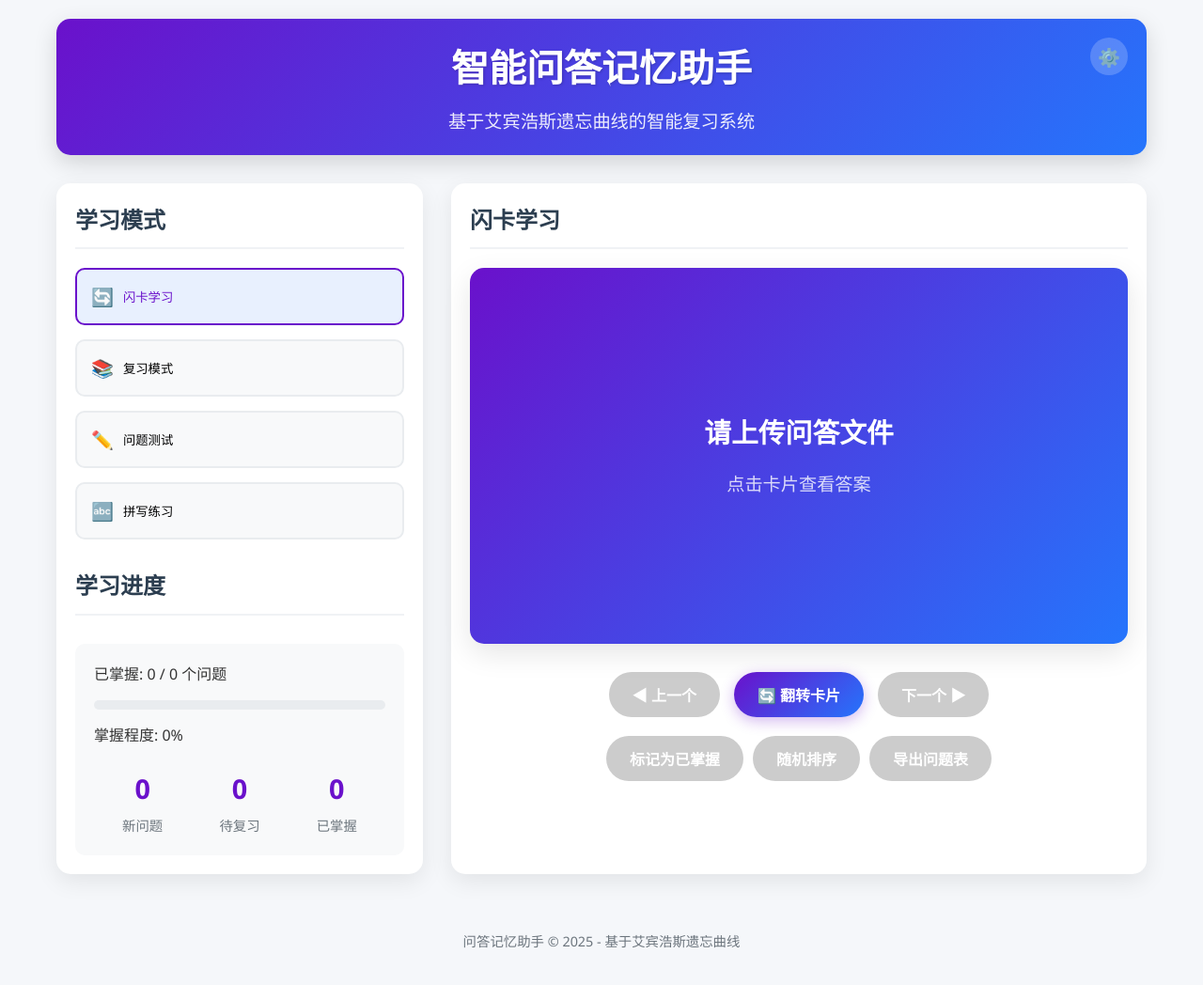
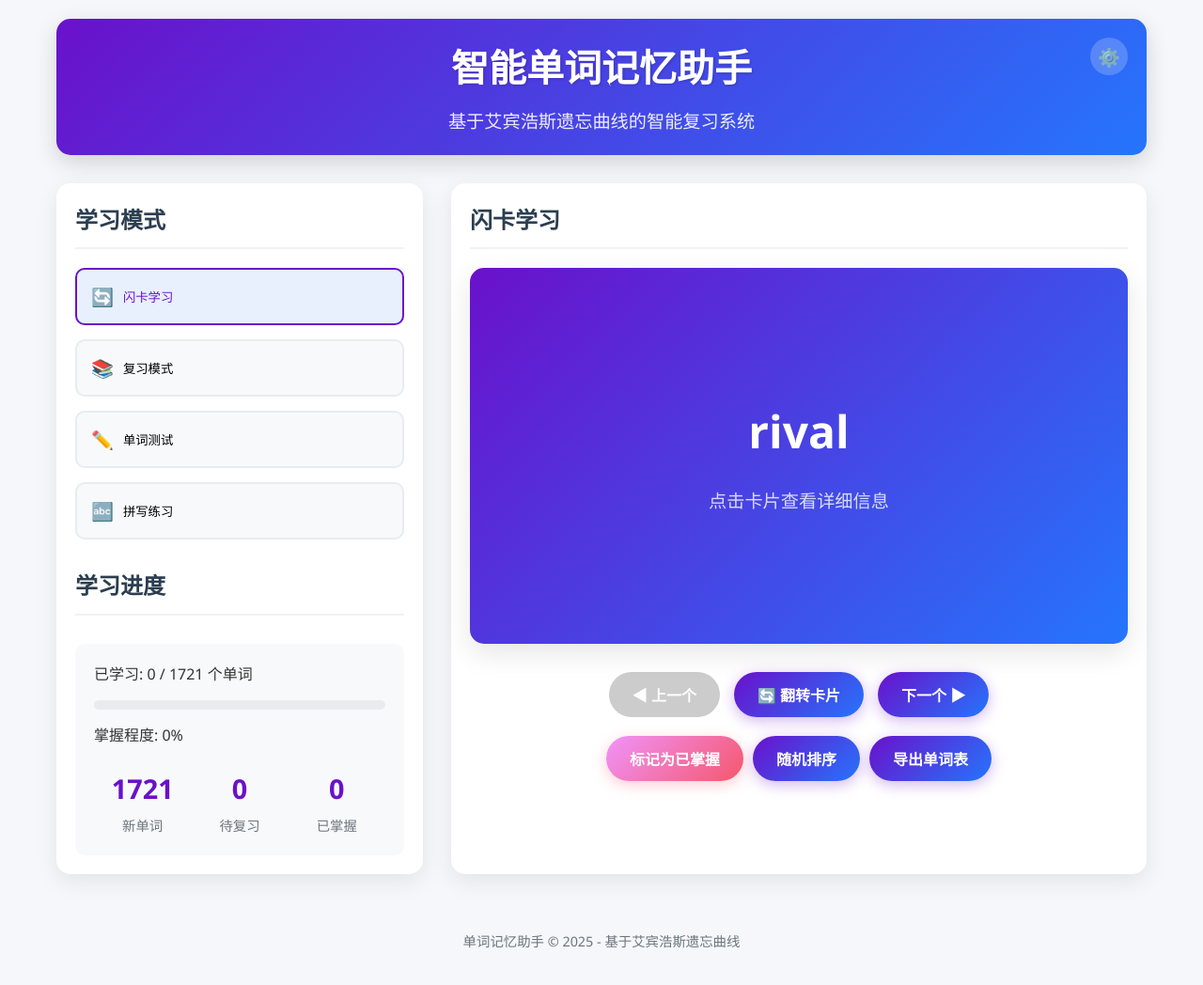
Before and after one commit to qiaoranweixia/danci, a plain HTML site: page index.html in a window 1280 px wide. Shown: the whole page at 94% size. Drawn offline with Linux system fonts and the light colour scheme.

Commit message:
Update index.html

```diff
--- a/index.html
+++ b/index.html
@@ -231,27 +231,31 @@
             text-align: left;
         }
 
-        .question {
-            font-size: 1.8rem;
+        .word {
+            font-size: 3rem;
             font-weight: bold;
             margin-bottom: 10px;
-            text-align: center;
-            line-height: 1.4;
         }
 
-        .answer {
-            font-size: 1.4rem;
-            line-height: 1.6;
+        .phonetic {
+            font-size: 1.5rem;
+            opacity: 0.9;
             margin-bottom: 15px;
         }
 
-        .topic {
+        .pos {
             display: inline-block;
             background: rgba(255, 255, 255, 0.2);
             padding: 5px 10px;
             border-radius: 20px;
             font-size: 1rem;
             margin-bottom: 15px;
+        }
+
+        .meaning {
+            font-size: 1.5rem;
+            margin-bottom: 15px;
+            line-height: 1.5;
         }
 
         .memory-aid {
@@ -449,11 +453,11 @@
                 flex-direction: column;
             }
 
-            .question {
-                font-size: 1.5rem;
+            .word {
+                font-size: 2.5rem;
             }
 
-            .answer {
+            .meaning {
                 font-size: 1.2rem;
             }
 
@@ -474,7 +478,7 @@
 <body>
     <div class="container">
         <header>
-            <h1>智能问答记忆助手</h1>
+            <h1>智能单词记忆助手</h1>
             <p class="subtitle">基于艾宾浩斯遗忘曲线的智能复习系统</p>
             <button class="settings-btn" id="settingsBtn">⚙️</button>
         </header>
@@ -493,7 +497,7 @@
                     </button>
                     <button class="mode-btn" data-mode="test">
                         <span class="mode-icon">✏️</span>
-                        <span>问题测试</span>
+                        <span>单词测试</span>
                     </button>
                     <button class="mode-btn" data-mode="spelling">
                         <span class="mode-icon">🔤</span>
@@ -503,7 +507,7 @@
 
                 <h2 class="section-title">学习进度</h2>
                 <div class="progress-info">
-                    <p>已掌握: <span id="learnedCount">0</span> / <span id="totalCount">0</span> 个问题</p>
+                    <p>已学习: <span id="learnedCount">0</span> / <span id="totalCount">0</span> 个单词</p>
                     <div class="progress-bar">
                         <div class="progress" id="progressBar" style="width: 0%"></div>
                     </div>
@@ -512,7 +516,7 @@
                     <div class="stats">
                         <div class="stat-item">
                             <div class="stat-value" id="newCount">0</div>
-                            <div class="stat-label">新问题</div>
+                            <div class="stat-label">新单词</div>
                         </div>
                         <div class="stat-item">
                             <div class="stat-value" id="reviewCount">0</div>
@@ -529,19 +533,19 @@
                     <h2 class="section-title">设置</h2>
 
                     <div id="fileStatus" class="error-message" style="display: none;">
-                        无法加载c.txt文件，请手动上传问答文件
+                        无法加载c.txt文件，请手动上传单词文件
                     </div>
 
                     <div class="upload-area" id="uploadArea">
                         <div class="upload-icon">📚</div>
-                        <p>点击或拖拽您的问答文件到这里</p>
-                        <p class="hint">支持格式：问题,题目名称（题号）？,"答案：描述"</p>
+                        <p>点击或拖拽您的txt单词文件到这里</p>
+                        <p class="hint">支持格式：单词 音标 | 词性. 释义 记忆方法</p>
                         <input type="file" id="fileInput" accept=".txt" style="display: none;">
                     </div>
 
-                    <h2 class="section-title">问题列表</h2>
+                    <h2 class="section-title">单词列表</h2>
                     <div class="word-list" id="wordList">
-                        <p style="text-align: center; color: #6c757d;">正在加载问题...</p>
+                        <p style="text-align: center; color: #6c757d;">正在加载单词...</p>
                     </div>
                 </div>
             </div>
@@ -552,15 +556,16 @@
                 <div class="flashcard" id="flashcard">
                     <div class="flashcard-inner">
                         <div class="flashcard-front">
-                            <div class="question" id="questionFront">正在加载问题...</div>
+                            <div class="word" id="wordFront">正在加载单词...</div>
                             <div class="review-info" id="reviewInfoFront" style="display: none;"></div>
-                            <p class="hint">点击卡片查看答案</p>
+                            <p class="hint">点击卡片查看详细信息</p>
                         </div>
                         <div class="flashcard-back">
-                            <div class="question" id="questionBack">-</div>
-                            <div class="topic" id="questionTopic"></div>
-                            <div class="answer" id="questionAnswer">-</div>
-                            <div class="memory-aid" id="questionMemory"></div>
+                            <div class="word" id="wordBack">-</div>
+                            <div class="phonetic" id="wordPhonetic"></div>
+                            <div class="pos" id="wordPos"></div>
+                            <div class="meaning" id="wordMeaning">-</div>
+                            <div class="memory-aid" id="wordMemory"></div>
                             <div class="review-info" id="reviewInfoBack" style="display: none;"></div>
                         </div>
                     </div>
@@ -577,13 +582,13 @@
                     <button class="btn btn-secondary" id="markUnknownBtn" style="display: none;">不认识</button>
                     <button class="btn btn-secondary" id="markMasteredBtn" disabled>标记为已掌握</button>
                     <button class="btn" id="shuffleBtn" disabled>随机排序</button>
-                    <button class="btn" id="exportBtn" disabled>导出问题表</button>
+                    <button class="btn" id="exportBtn" disabled>导出单词表</button>
                 </div>
             </div>
         </div>
 
         <footer>
-            <p>问答记忆助手 &copy; 2025 - 基于艾宾浩斯遗忘曲线</p>
+            <p>单词记忆助手 &copy; 2025 - 基于艾宾浩斯遗忘曲线</p>
         </footer>
     </div>
 
@@ -605,11 +610,12 @@
         const fileInput = document.getElementById('fileInput');
         const fileStatus = document.getElementById('fileStatus');
         const flashcard = document.getElementById('flashcard');
-        const questionFront = document.getElementById('questionFront');
-        const questionBack = document.getElementById('questionBack');
-        const questionTopic = document.getElementById('questionTopic');
-        const questionAnswer = document.getElementById('questionAnswer');
-        const questionMemory = document.getElementById('questionMemory');
+        const wordFront = document.getElementById('wordFront');
+        const wordBack = document.getElementById('wordBack');
+        const wordPhonetic = document.getElementById('wordPhonetic');
+        const wordPos = document.getElementById('wordPos');
+        const wordMeaning = document.getElementById('wordMeaning');
+        const wordMemory = document.getElementById('wordMemory');
         const reviewInfoFront = document.getElementById('reviewInfoFront');
         const reviewInfoBack = document.getElementById('reviewInfoBack');
         const prevBtn = document.getElementById('prevBtn');
@@ -649,8 +655,8 @@
             } catch (error) {
                 console.error('无法加载c.txt文件:', error);
                 fileStatus.style.display = 'block';
-                questionFront.textContent = '无法加载c.txt文件';
-                wordListContainer.innerHTML = '<p style="text-align: center; color: #6c757d;">请手动上传问答文件</p>';
+                wordFront.textContent = '无法加载c.txt文件';
+                wordListContainer.innerHTML = '<p style="text-align: center; color: #6c757d;">请手动上传单词文件</p>';
             }
         }
 
@@ -734,7 +740,7 @@
             const titles = {
                 'flashcard': '闪卡学习',
                 'review': '复习模式',
-                'test': '问题测试',
+                'test': '单词测试',
                 'spelling': '拼写练习'
             };
             return titles[mode] || '学习模式';
@@ -768,7 +774,7 @@
             reader.readAsText(file);
         }
 
-        // 处理问答内容 - 适配新格式
+        // 处理单词内容 - 适配新格式
         function processWordContent(content) {
             const lines = content.split('\n');
             wordList = [];
@@ -776,8 +782,8 @@
             lines.forEach(line => {
                 line = line.trim();
                 if (line) {
-                    // 解析格式：问题,题目名称（题号）？,"答案：描述"
-                    const wordData = parseQuestionLine(line);
+                    // 解析格式：单词 音标 | 词性. 释义 记忆方法
+                    const wordData = parseWordLine(line);
                     if (wordData) {
                         wordList.push(wordData);
                     }
@@ -795,40 +801,57 @@
                 shuffleBtn.disabled = false;
                 exportBtn.disabled = false;
 
-                alert(`成功加载 ${wordList.length} 个问答`);
+                alert(`成功加载 ${wordList.length} 个单词`);
             } else {
-                alert('未找到有效的问答数据，请检查文件格式');
+                alert('未找到有效的单词数据，请检查文件格式');
             }
         }
 
-        // 解析问答行数据
-        function parseQuestionLine(line) {
-            // 格式：问题,题目名称（题号）？,"答案：描述"
-            const parts = line.split(',');
-            if (parts.length < 3) return null;
+        // 解析单词行数据
+        function parseWordLine(line) {
+            // 格式：单词 音标 | 词性. 释义 记忆方法
+            const parts = line.split('\t');
+            if (parts.length < 2) return null;
 
-            const topic = parts[0].trim();
-            const question = parts[1].trim();
-            let answer = parts.slice(2).join(',').trim(); // 处理答案中可能包含逗号的情况
+            const word = parts[0].trim();
+            const rest = parts[1].trim();
 
-            // 去掉答案的首尾引号
-            if (answer.startsWith('"') && answer.endsWith('"')) {
-                answer = answer.substring(1, answer.length - 1);
-            }
+            // 分离音标和词性释义部分
+            const phoneticAndPos = rest.split(' | ');
+            if (phoneticAndPos.length < 2) return null;
 
-            // 从问题中提取题号
-            let questionNumber = '';
-            const numberMatch = question.match(/（(\d+)）/);
-            if (numberMatch) {
-                questionNumber = numberMatch[1];
+            const phonetic = phoneticAndPos[0].trim();
+            const posAndMeaning = phoneticAndPos[1].trim();
+
+            // 分离词性和释义
+            const posMatch = posAndMeaning.match(/^(\w+\.)\s+(.+)$/);
+            if (!posMatch) return null;
+
+            const pos = posMatch[1];
+            const meaningAndMemory = posMatch[2];
+
+            // 分离释义和记忆方法
+            let meaning = meaningAndMemory;
+            let memory = '';
+
+            // 尝试分离记忆方法（如果有制表符分隔）
+            if (parts.length > 2) {
+                memory = parts[2].trim();
+            } else {
+                // 如果没有制表符分隔，尝试在释义中查找记忆方法
+                const memoryIndex = meaningAndMemory.indexOf('\t');
+                if (memoryIndex !== -1) {
+                    meaning = meaningAndMemory.substring(0, memoryIndex).trim();
+                    memory = meaningAndMemory.substring(memoryIndex + 1).trim();
+                }
             }
 
             return {
-                word: question,
-                topic: topic,
-                number: questionNumber,
-                answer: answer,
-                memory: '' // 可以留空或用于其他用途
+                word: word,
+                phonetic: phonetic,
+                pos: pos,
+                meaning: meaning,
+                memory: memory
             };
         }
 
@@ -856,35 +879,37 @@
                 updateProgress();
                 updateWordList();
 
-                console.log(`问题 "${currentWord}" 已标记为不熟悉，进入复习系统`);
+                console.log(`单词 "${currentWord}" 已标记为不熟悉，进入复习系统`);
             }
         }
 
         // 更新闪卡内容
         function updateFlashcard() {
             if (wordList.length === 0) {
-                questionFront.textContent = '请上传问答文件';
-                questionBack.textContent = '-';
-                questionTopic.textContent = '';
-                questionAnswer.textContent = '-';
-                questionMemory.textContent = '';
+                wordFront.textContent = '请上传单词文件';
+                wordBack.textContent = '-';
+                wordPhonetic.textContent = '';
+                wordPos.textContent = '';
+                wordMeaning.textContent = '-';
+                wordMemory.textContent = '';
                 reviewInfoFront.textContent = '';
                 reviewInfoBack.textContent = '';
                 return;
             }
 
             const currentWord = wordList[currentIndex];
-            questionFront.textContent = currentWord.word;
-            questionBack.textContent = currentWord.word;
-            questionTopic.textContent = currentWord.topic;
-            questionAnswer.textContent = currentWord.answer;
-            questionMemory.textContent = currentWord.memory;
+            wordFront.textContent = currentWord.word;
+            wordBack.textContent = currentWord.word;
+            wordPhonetic.textContent = currentWord.phonetic;
+            wordPos.textContent = currentWord.pos;
+            wordMeaning.textContent = currentWord.meaning;
+            wordMemory.textContent = currentWord.memory;
 
             // 如果没有记忆方法，隐藏该部分
             if (!currentWord.memory) {
-                questionMemory.style.display = 'none';
+                wordMemory.style.display = 'none';
             } else {
-                questionMemory.style.display = 'block';
+                wordMemory.style.display = 'block';
             }
 
             // 更新复习信息
@@ -1027,7 +1052,7 @@
                 currentIndex = nextIndex;
                 updateFlashcard();
             } else {
-                alert('恭喜！所有需要复习的问题都已经完成！');
+                alert('恭喜！所有需要复习的单词都已经完成！');
                 // 切换到闪卡学习模式
                 modeButtons[0].click();
             }
@@ -1078,20 +1103,20 @@
         function exportWordList() {
             if (wordList.length === 0) return;
 
-            let content = "问题,题目,答案,掌握状态,下次复习\n";
+            let content = "单词\t音标\t词性\t释义\t记忆方法\t掌握状态\t下次复习\n";
             wordList.forEach(wordObj => {
                 const progress = wordProgress[wordObj.word] || { stage: 0, nextReview: 0 };
                 const isMastered = progress.stage === 6;
                 const nextReview = progress.nextReview > 0 ? new Date(progress.nextReview).toLocaleDateString() : '无需复习';
 
-                content += `${wordObj.topic},${wordObj.word},${wordObj.answer},${isMastered ? '已掌握' : '学习中'},${nextReview}\n`;
+                content += `${wordObj.word}\t${wordObj.phonetic}\t${wordObj.pos}\t${wordObj.meaning}\t${wordObj.memory}\t${isMastered ? '已掌握' : '学习中'}\t${nextReview}\n`;
             });
 
             const blob = new Blob([content], { type: 'text/plain;charset=utf-8' });
             const url = URL.createObjectURL(blob);
             const a = document.createElement('a');
             a.href = url;
-            a.download = '我的问答表.csv';
+            a.download = '我的单词表.txt';
             document.body.appendChild(a);
             a.click();
             document.body.removeChild(a);
@@ -1133,7 +1158,7 @@
             wordListContainer.innerHTML = '';
 
             if (wordList.length === 0) {
-                wordListContainer.innerHTML = '<p style="text-align: center; color: #6c757d;">暂无问题</p>';
+                wordListContainer.innerHTML = '<p style="text-align: center; color: #6c757d;">暂无单词</p>';
                 return;
             }
 
@@ -1152,7 +1177,7 @@
             }
 
             if (displayWords.length === 0 && currentMode === 'review') {
-                wordListContainer.innerHTML = '<p style="text-align: center; color: #6c757d;">暂无需要复习的问题</p>';
+                wordListContainer.innerHTML = '<p style="text-align: center; color: #6c757d;">暂无需要复习的单词</p>';
                 return;
             }
 
@@ -1180,7 +1205,7 @@
                         <span class="word-text ${isCurrent ? statusClass + ' current' : statusClass}">
                             ${isCurrent ? '▶ ' : ''}${wordObj.word}
                         </span>
-                        <div class="word-meaning">${wordObj.answer.substring(0, 30)}${wordObj.answer.length > 30 ? '...' : ''}</div>
+                        <div class="word-meaning">${wordObj.meaning.substring(0, 30)}${wordObj.meaning.length > 30 ? '...' : ''}</div>
                         <div class="word-review-info">复习阶段: ${progress.stage}/6 | 下次复习: ${formatDate(new Date(progress.nextReview))}</div>
                     </div>
                     <span>${isMastered ? '✓' : (needsReview ? '!' : (isNew ? '🆕' : ''))}</span>
```
